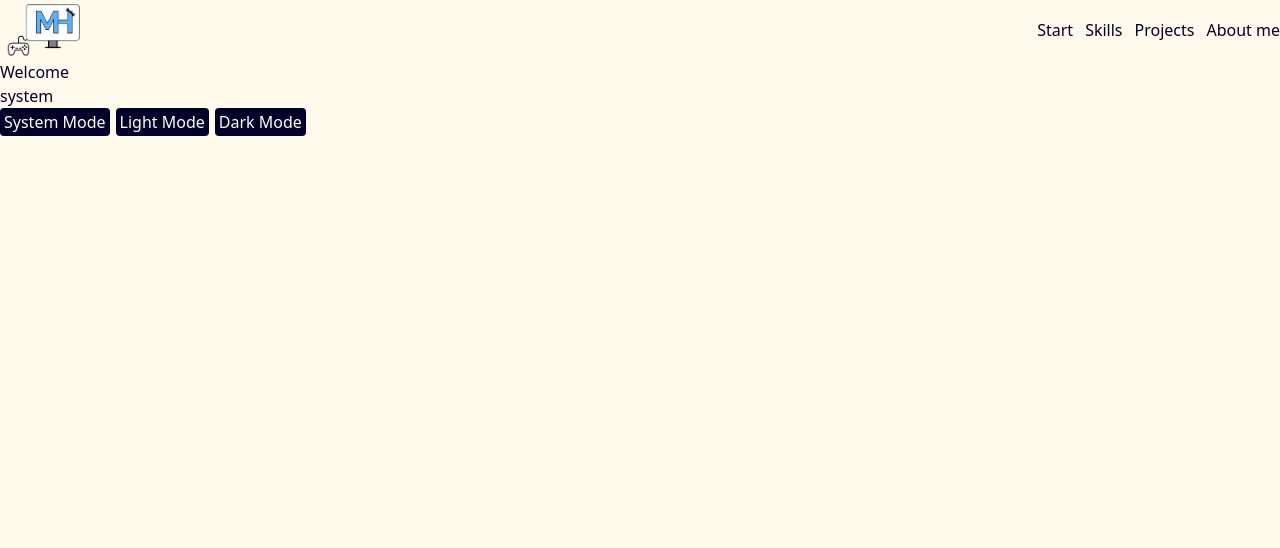
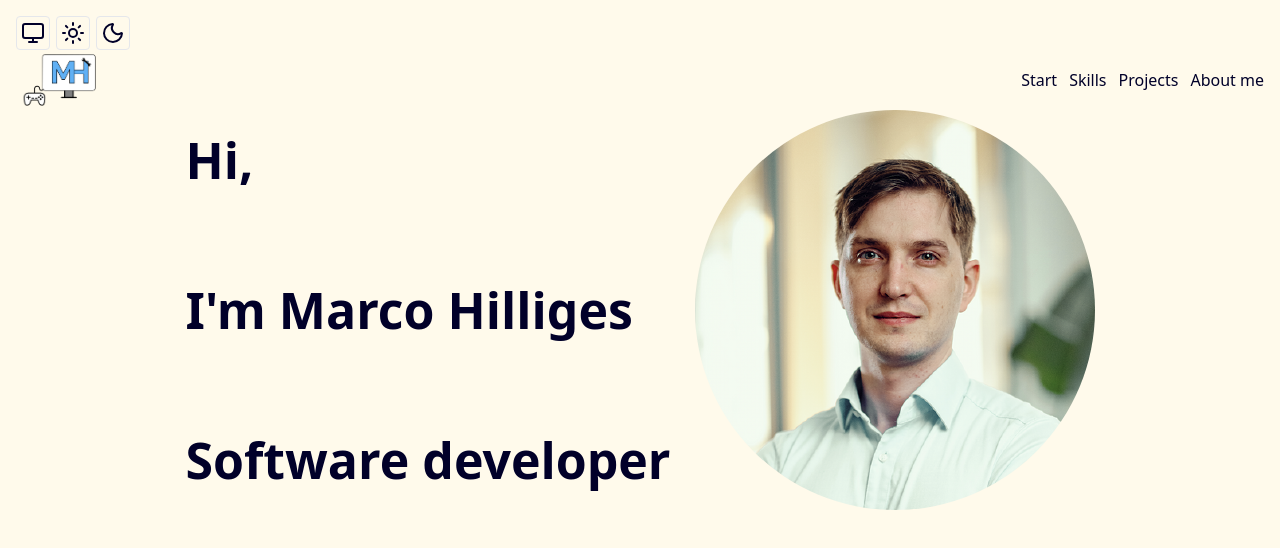
Before and after one commit to MarcoHilliges/Portfolio_2025, a Nuxt app: page / in a window 1280 px wide. Shown: the top 548 px of the page. Built offline with nearby package versions, Linux system fonts and the light colour scheme.

Commit message:
content - added start section

```diff
--- a/app/app.vue
+++ b/app/app.vue
@@ -1,9 +1,5 @@
 <template>
-  <div>
-    <div>
-      <NuxtPage />
-    </div>
-    <!-- <NuxtRouteAnnouncer />
-    <NuxtWelcome /> -->
+  <div class="p-16">
+    <NuxtPage />
   </div>
 </template>
--- /dev/null
+++ b/app/assets/styles/animations.scss
@@ -0,0 +1,16 @@
+.text-animation {
+  @apply text-error font-bold;
+  display: inline-block;
+  animation: fade-in 600ms ease-out 0s 1 forwards,bounce 800ms ease-in-out 600ms 1 forwards;
+}
+
+@keyframes fade-in {
+  from { opacity: 0; transform: translateY(20px); }
+  to   { opacity: 1; transform: translateY(0); }
+}
+
+@keyframes bounce {
+  0%   { transform: translateY(0); }
+  50%  { transform: translateY(-6px); }
+  100% { transform: translateY(0); }
+}
--- a/app/assets/styles/general.scss
+++ b/app/assets/styles/general.scss
@@ -1,3 +1,13 @@
+@use "./animations.scss";
+
 body {
   @apply bg-page text-primary dark:bg-pageDark dark:text-primary-light;
 }
+
+body.theme-change {
+  @apply transition-colors duration-500 ease-in-out;
+}
+
+h1 {
+  @apply text-h1 font-bold;
+}
--- /dev/null
+++ b/app/components/ThemeSwitches.vue
@@ -0,0 +1,79 @@
+<script lang="ts" setup>
+import { Moon, Sun, Monitor, type LucideProps } from "lucide-vue-next";
+import type { FunctionalComponent } from "vue";
+
+type ThemeMode = "light" | "dark" | "system";
+
+const modes: {
+  value: ThemeMode;
+  icon: FunctionalComponent<LucideProps>;
+}[] = [
+  { value: "system", icon: Monitor },
+  { value: "light", icon: Sun },
+  { value: "dark", icon: Moon },
+];
+
+const systemIsDarkMode = computed(() => {
+  return (
+    window.matchMedia &&
+    window.matchMedia("(prefers-color-scheme: dark)").matches
+  );
+});
+
+const themeModeInLocalStorage = ref(getThemeModeFromLocalStorage());
+
+onBeforeMount(() => {
+  setThemeModeToDocument(themeModeInLocalStorage.value);
+});
+
+function toggleThemeMode(value: ThemeMode) {
+  setThemeModeInLocalStorage(value);
+  document.body?.classList.add("theme-change");
+  themeModeInLocalStorage.value = value;
+  setTimeout(() => {
+    document.body?.classList.remove("theme-change");
+  }, 600);
+}
+
+function getThemeModeFromLocalStorage(): ThemeMode {
+  const themeFromStorage = localStorage.getItem("theme");
+  return themeFromStorage === "light" ||
+    themeFromStorage === "dark" ||
+    themeFromStorage === "system"
+    ? themeFromStorage
+    : "system";
+}
+
+function setThemeModeInLocalStorage(value: ThemeMode) {
+  localStorage.setItem("theme", value);
+}
+
+function setThemeModeToDocument(value: ThemeMode) {
+  if (value === "dark") {
+    document.documentElement.classList.add("dark");
+  } else if (value === "light") {
+    document.documentElement.classList.remove("dark");
+  } else if (value === "system" && systemIsDarkMode.value) {
+    document.documentElement.classList.add("dark");
+  } else {
+    document.documentElement.classList.remove("dark");
+  }
+}
+
+watch(themeModeInLocalStorage, (newValue) => {
+  setThemeModeToDocument(newValue);
+});
+</script>
+
+<template>
+  <div class="flex gap-6">
+    <button
+      v-for="mode in modes"
+      :key="mode.value"
+      @click="toggleThemeMode(mode.value)"
+      class="border rounded p-4"
+    >
+      <component :is="mode.icon" />
+    </button>
+  </div>
+</template>
--- /dev/null
+++ b/app/components/sections/Start.vue
@@ -0,0 +1,10 @@
+<script lang="ts" setup>
+const { t } = useI18n();
+</script>
+
+<template>
+  <div class="flex justify-center items-center gap-24">
+    <h1 class="whitespace-pre" v-html="t('portfolio.welcomeText')"></h1>
+    <img class="rounded-full" src="~/assets/images/profile.png" alt="">
+  </div>
+</template>
--- a/app/pages/index.vue
+++ b/app/pages/index.vue
@@ -1,86 +1,21 @@
 <script lang="ts" setup>
-type ThemeMode = "light" | "dark" | "system";
-
 const { t } = useI18n();
 
 useHead({
   title: t("portfolio.portfolio"),
 });
 
-const systemIsDarkMode = computed(() => {
-  return (
-    window.matchMedia &&
-    window.matchMedia("(prefers-color-scheme: dark)").matches
-  );
-});
 
-const themeModeInLocalStorage = ref(getThemeModeFromLocalStorage());
-
-onMounted(() => {
-  setThemeModeToDocument(themeModeInLocalStorage.value);
-});
-
-function toggleThemeMode(value: ThemeMode) {
-  setThemeModeInLocalStorage(value);
-  themeModeInLocalStorage.value = value;
-}
-
-function getThemeModeFromLocalStorage(): ThemeMode {
-  const themeFromStorage = localStorage.getItem("theme");
-  return themeFromStorage === "light" ||
-    themeFromStorage === "dark" ||
-    themeFromStorage === "system"
-    ? themeFromStorage
-    : "system";
-}
-
-function setThemeModeInLocalStorage(value: ThemeMode) {
-  localStorage.setItem("theme", value);
-}
-
-function setThemeModeToDocument(value: ThemeMode) {
-  if (value === "dark") {
-    document.documentElement.classList.add("dark");
-  } else if (value === "light") {
-    document.documentElement.classList.remove("dark");
-  } else if (value === "system" && systemIsDarkMode.value) {
-    document.documentElement.classList.add("dark");
-  } else {
-    document.documentElement.classList.remove("dark");
-  }
-}
-
-watch(themeModeInLocalStorage, (newValue) => {
-  setThemeModeToDocument(newValue);
-});
 </script>
 
 <template>
   <div class="">
+    <ThemeSwitches />
     <TopNav />
-    <h1>{{ t("common.welcome") }}</h1>
 
-    <h1>{{ themeModeInLocalStorage }}</h1>
+    <SectionsStart />
 
-    <div class="flex gap-6">
-      <button
-        @click="toggleThemeMode('system')"
-        class="px-4 py-2 bg-primary text-white rounded"
-      >
-        System Mode
-      </button>
-      <button
-        @click="toggleThemeMode('light')"
-        class="px-4 py-2 bg-primary text-white rounded"
-      >
-        Light Mode
-      </button>
-      <button
-        @click="toggleThemeMode('dark')"
-        class="px-4 py-2 bg-primary text-white rounded"
-      >
-        Dark Mode
-      </button>
-    </div>
+
+
   </div>
 </template>
--- a/i18n/locales/de/portfolio.json
+++ b/i18n/locales/de/portfolio.json
@@ -3,5 +3,6 @@
   "portfolio": "Portfolio",
   "projects": "Projekte",
   "skills": "Skills",
-  "start": "Start"
+  "start": "Start",
+  "welcomeText": "Hi,\nich bin <span class=\"text-animation\">Marco</span> Hilliges\nSoftware-Entwickler"
 }
--- a/i18n/locales/en/portfolio.json
+++ b/i18n/locales/en/portfolio.json
@@ -3,5 +3,6 @@
   "portfolio": "Portfolio",
   "projects": "Projects",
   "skills": "Skills",
-  "start": "Start"
+  "start": "Start",
+  "welcomeText": "Hi,\n\nI'm Marco Hilliges\n\nSoftware developer"
 }
--- a/package.json
+++ b/package.json
@@ -15,6 +15,7 @@
     "@nuxtjs/i18n": "10.1.0",
     "@nuxtjs/robots": "5.5.5",
     "eslint": "^9.37.0",
+    "lucide-vue-next": "^0.545.0",
     "nuxt": "^4.1.3",
     "vue": "^3.5.22",
     "vue-i18n": "^11.1.12",
--- a/tailwind.config.ts
+++ b/tailwind.config.ts
@@ -3,11 +3,17 @@ function pxToRem(px: number, base = 16) {
 }
 
 module.exports = {
-    darkMode: 'selector',
+  prefix: "",
+  mode: "jit",
+  darkMode: "selector",
   fontFamily: {
     sans: ["Poppins", "sans-serif"],
   },
-  content: [],
+  content: [
+    "./app/components/**/*.{vue,js,ts}",
+    "./app/layouts/**/*.vue",
+    "./app/pages/**/*.vue",
+  ],
   theme: {
     container: {
       center: true,
@@ -47,7 +53,7 @@ module.exports = {
         },
       },
       fontSize: {
-        h1: pxToRem(34),
+        h1: pxToRem(50),
         h2: pxToRem(18),
         h3: pxToRem(16),
         h4: pxToRem(12),
```
Also changed, not shown: app/assets/images/profile.png (added), nuxt.config.ts (line endings or trailing spaces), 1 other file (tests, documents, lock files or other folders).
